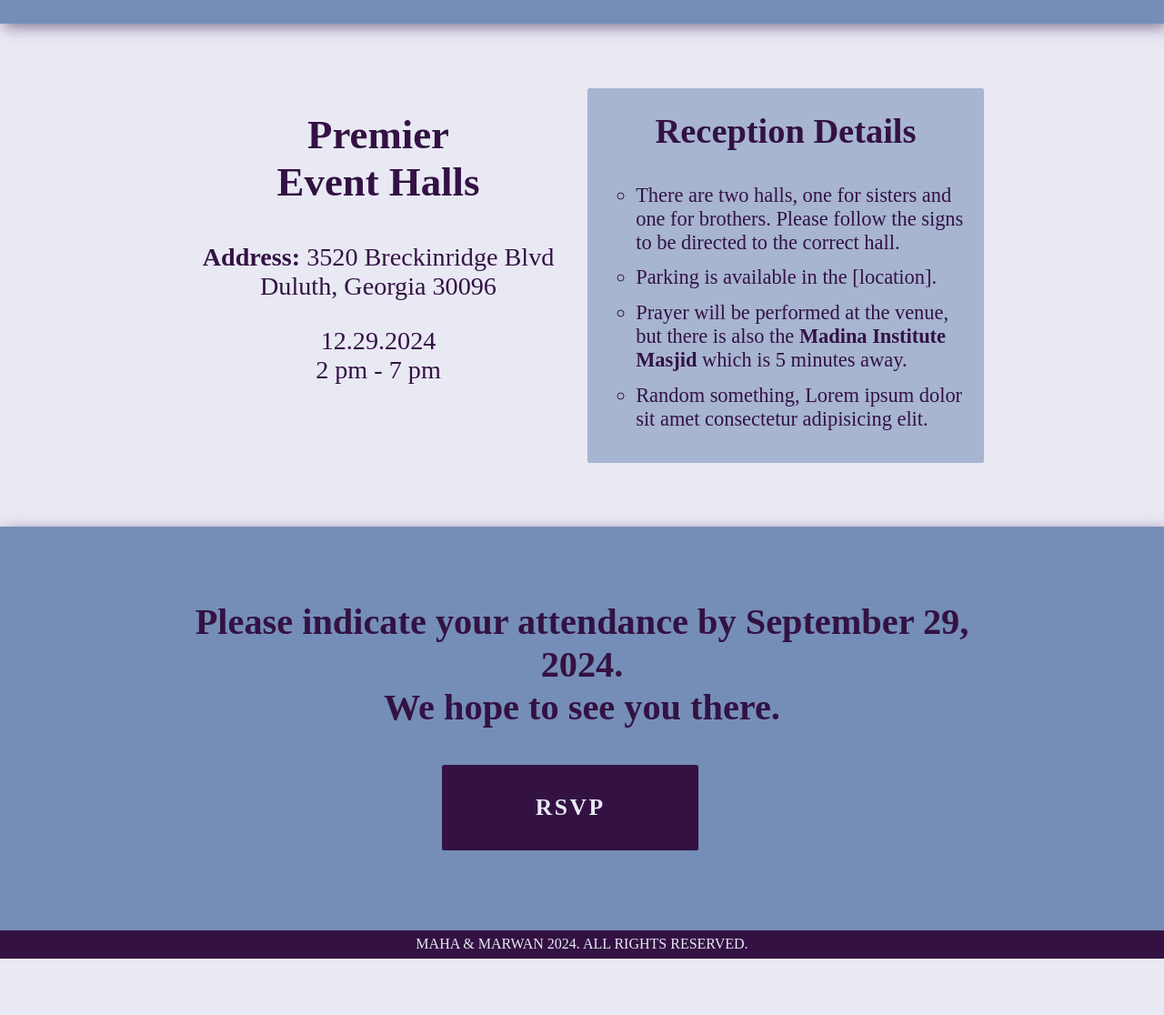
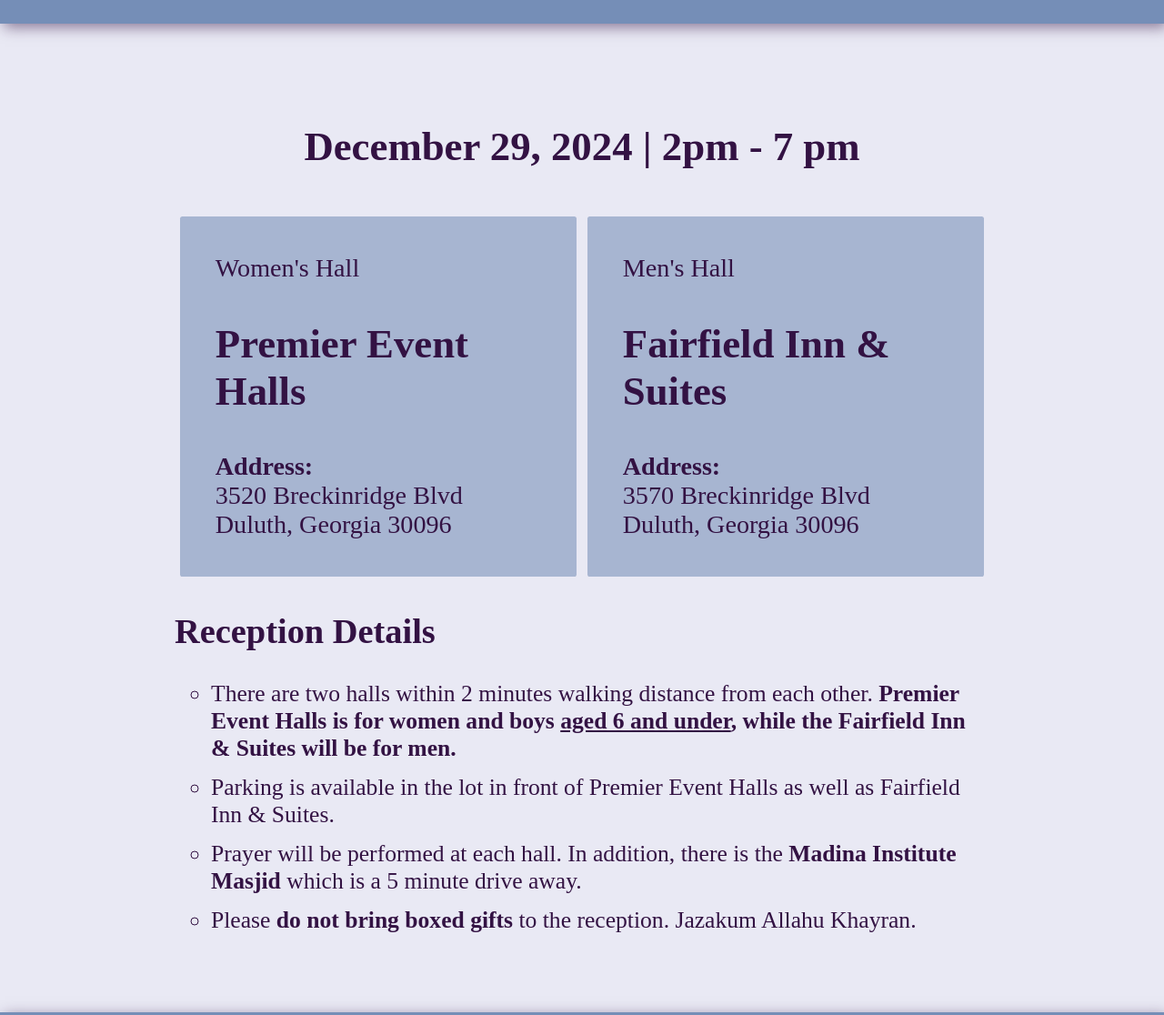
Before and after one commit to maha-marwan/wedding, a plain HTML site: page index.html in a window 1280 px wide. Shown: the part 1100-2216 px from the top of the page at 91% size. Before the commit the page ends 2154 px from the top, so only its background shows below. Drawn offline with Linux system fonts and the light colour scheme; a web font is replaced by a local one.

Commit message:
Update venue and reception details

```diff
--- a/index.html
+++ b/index.html
@@ -70,26 +70,36 @@
             </div>
         </div>
 
+        <div class="reception_date">
+            <p>December 29, 2024 | 2pm - 7 pm</p>
+        </div>
+
         <div class="venue" id="venue">
             <div class="container">
-                <h2>Premier<br>Event Halls</h2>
-                <p><span style="font-weight: 600;">Address:</span> 3520 Breckinridge Blvd<br>Duluth, Georgia 30096</p>
-                <p>12.29.2024<br>2 pm - 7 pm</p>
+                <p class="bold">Women's Hall</p>
+                <h2>Premier Event Halls</h2>
+                <p><span class="bold">Address:</span><br> 3520 Breckinridge Blvd<br>Duluth, Georgia 30096</p>
             </div>
-            <div class="container_rules">
-                <h2>Reception Details</h2>
-                <ul>
-                    <li>There are two halls, one for sisters and one for brothers. Please follow the signs to be directed to the correct hall.</li>
-                    <li>Parking is available in the [location].</li>
-                    <li>Prayer will be performed at the venue, but there is also the <a href="https://maps.app.goo.gl/chF9ggjPgkVht8vv6">Madina Institute Masjid</a> which is 5 minutes away.</li>
-                    <li>Random something, Lorem ipsum dolor sit amet consectetur adipisicing elit.</li>
-                </ul>
+
+            <div class="container">
+                <p class="bold">Men's Hall</p>
+                <h2>Fairfield Inn & Suites</h2>
+                <p><span class="bold">Address:</span><br> 3570 Breckinridge Blvd<br>Duluth, Georgia 30096</p>
             </div>
+        </div>
+
+        <div class="container_rules">
+            <h2>Reception Details</h2>
+            <ul>
+                <li>There are two halls within 2 minutes walking distance from each other. <span class="bold"><a href="https://maps.app.goo.gl/WVcLPVgMP4xUJpko9" target="_blank">Premier Event Halls</a> is for women and boys <u>aged 6 and under</u>, while the <a href="https://maps.app.goo.gl/mWn8dgAQVfz5g2qy6" target="_blank">Fairfield Inn & Suites</a> will be for men.</span></li>
+                <li>Parking is available in the lot in front of Premier Event Halls as well as Fairfield Inn & Suites.</li>
+                <li>Prayer will be performed at each hall. In addition, there is the <a href="https://maps.app.goo.gl/chF9ggjPgkVht8vv6" target="_blank">Madina Institute Masjid</a> which is a 5 minute drive away.</li>
+                <li>Please <span class="bold">do not bring boxed gifts</span> to the reception. Jazakum Allahu Khayran.</li>
+            </ul>
         </div>
 
         <div class="rsvp" id="rsvp">
             <p>Please indicate your attendance by September 29, 2024.<br>We hope to see you there.</p>
-            <a href="#"><button>RSVP</button></a>
         </div>
 
         <div class="footer">
--- a/script.js
+++ b/script.js
@@ -86,30 +86,50 @@
         //     container.children[1].style.marginBottom = "4vh";
         // }
 
+        // reception_date
+        var reception_date = document.getElementsByClassName("reception_date")[0];
+        reception_date.style.fontSize = "6.5vw";
+        reception_date.style.padding = "3vh 8vw 0 8vw";
+
         // venue section
         var venue = document.getElementsByClassName("venue")[0];
         venue.style.flexDirection = "column";
-        venue.style.padding = "3vh 8vw";
+        venue.style.paddingLeft = "8vw";
+        venue.style.paddingRight = "8vw";
 
         // venue address and date
-        var venue_info = venue.children[0];
-        venue_info.style.width = "100%";
-        venue_info.style.marginBottom = "2vh";
-        venue_info.children[0].style.fontSize = "6.5vw";
-        venue_info.children[0].innerText = "Premier Event Halls";
-        venue_info.children[1].style.fontSize = "4.5vw";
-        venue_info.children[2].style.fontSize = "4.5vw";
-        venue_info.children[2].innerHTML = "<span style='font-weight:600;'>Date:</span> 12.29.2024 | 2 pm - 7 pm";
+        for (let j = 0; j < venue.children.length; j++) {
+            const location = venue.children[j];
+            location.style.width = "auto";
+            location.children[0].style.fontSize = "4.5vw";
+            location.children[1].style.fontSize = "6.5vw";
+            location.children[2].style.fontSize = "4.5vw";
+        }
+
+        venue.children[0].children[2].innerHTML = "<span class='bold'>Address:</span> 3520 Breckinridge Blvd<br>Duluth, Georgia 30096";
+        venue.children[1].children[2].innerHTML = "<span class='bold'>Address:</span> 3570 Breckinridge Blvd<br>Duluth, Georgia 30096";
+        venue.children[1].style.marginTop = "1.25vh";
+        // var venue_info = venue.children[0];
+        // venue_info.style.width = "100%";
+        // venue_info.style.marginBottom = "2vh";
+        // venue_info.children[0].style.fontSize = "6.5vw";
+        // venue_info.children[0].innerText = "Premier Event Halls";
+        // venue_info.children[1].style.fontSize = "4.5vw";
+        // venue_info.children[2].style.fontSize = "4.5vw";
+        // venue_info.children[2].innerHTML = "<span style='font-weight:600;'>Date:</span> 12.29.2024 | 2 pm - 7 pm";
 
         // reception details
-        var reception_details = venue.children[1];
-        reception_details.style.width = "100%";
+        var reception_details = document.getElementsByClassName("container_rules")[0];
+        reception_details.style.padding = "1.5vh 8vw 3vh 8vw";
+
         reception_details.children[0].style.fontSize = "6vw";
 
         reception_list = reception_details.children[1].children;
         for (let j = 0; j < reception_list.length; j++) {
             const li = reception_list[j];
             li.style.fontSize = "4vw";
+            li.style.paddingTop = "0.5vh";
+            li.style.paddingBottom = "0.5vh";
         }
 
         // rsvp section
@@ -117,9 +137,9 @@
         rsvp.style.padding = "3vh 8vw";
 
         rsvp.children[0].style.fontSize = "6.5vw";
-        var rsvp_button = rsvp.children[1].children[0];
-        rsvp_button.style.fontSize = "4.5vw";
-        rsvp_button.style.padding = "2.5vh 15vw";
+        // var rsvp_button = rsvp.children[1].children[0];
+        // rsvp_button.style.fontSize = "4.5vw";
+        // rsvp_button.style.padding = "2.5vh 15vw";
 
         // footer
         document.getElementsByClassName("footer")[0].style.fontSize = "2vw";
--- a/style.css
+++ b/style.css
@@ -251,10 +251,20 @@
     padding-bottom: 1.5vh;
 }
 
+.reception_date {
+    padding-top: 8vh;
+    font-weight: 600;
+    font-size: 3.5vw;
+    display: flex;
+    flex-direction: row;
+    justify-content: center;
+}
+
 .venue {
     display: flex;
     flex-direction: row;
-    padding: 8vh 15vw;
+    padding: 0 15vw;
+    justify-content: space-between;
 }
 
 .venue h2 {
@@ -263,7 +273,7 @@
     color: #331243;
     font-size: 3.5vw;
     margin: 1vw 0;
-    text-align: center;
+    /* text-align: center; */
 
 }
 
@@ -271,49 +281,50 @@
     display: flex;
     flex-direction: column;
     color: #331243;
-    align-items: center;
-    width: 50%;
-    padding: 1vw;
+    justify-content: space-between;
+    width: 43%;
+    padding: 1vw 3vw;
     margin: 0.5vw 0.5vw;
+    background-color: #758eb78f;
+    border-radius: 0.2vw;
 }
 
 
 .venue .container p {
-    text-align: center;
-    margin-bottom: 0;
     font-size: 2.2vw;
+    font-weight: 500;
 }
 
-.venue .container_rules {
+.container_rules {
     display: flex;
     flex-direction: column;
     justify-content: space-evenly;
-    background-color: #758eb78f;
-    width: 50%;
     padding: 1vw;
-    margin: 0.5vw 0.5vw;
-    border-radius: 0.2vw;
+    padding: 8vh 15vw;
+    padding-top: 0;
 }
 
-.venue .container_rules h2 {
+.container_rules h2 {
     font-size: 3vw;
     font-family: Cormorant_Garamond;
     font-weight: 600;
+    margin-bottom: 1vw;
 }
 
-.venue .container_rules ul {
+.container_rules ul {
     display: flex;
     flex-direction: column;
     align-items: flex-start;
+    margin-top: 1vw;
 }
 
-.venue .container_rules ul li {
-    font-size: 1.75vw;
+.container_rules ul li {
+    font-size: 2vw;
     padding: 0.5vw 0;
     list-style-type: circle;
 }
 
-.venue .container_rules ul li, .venue p {
+.container_rules ul li {
     font-weight: 500;
 }
 
@@ -372,3 +383,7 @@
 a {
     font-weight: 600;
 }
+
+.bold {
+    font-weight: 600;
+}
```
